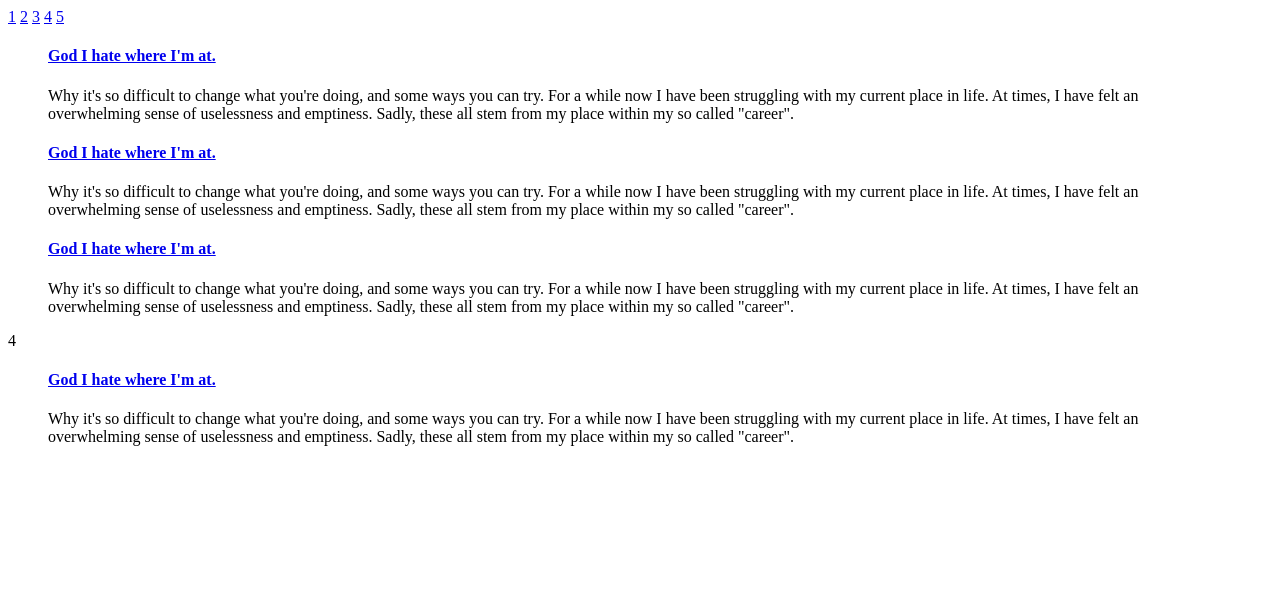
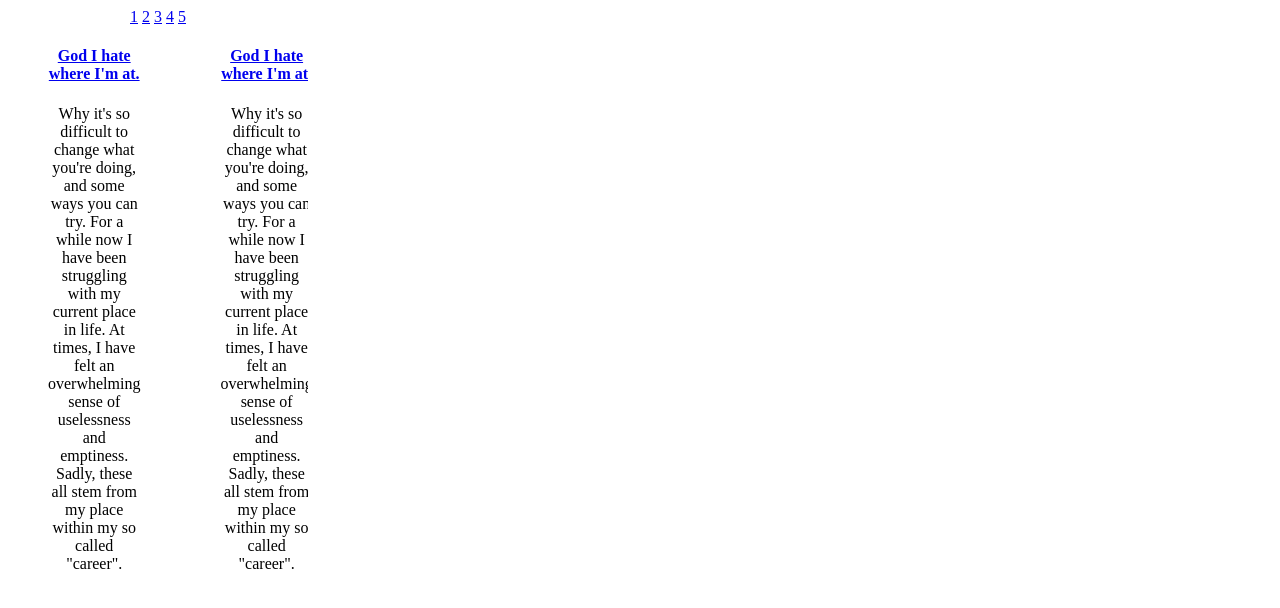
Before and after one commit to ethdev279/embed, a plain HTML site: page index.html in a window 1280 px wide. Drawn offline with Linux system fonts and the light colour scheme; a script that the page names is missing.

Commit message:
Update index.html

```diff
--- a/index.html
+++ b/index.html
@@ -1,7 +1,7 @@
 <!DOCTYPE html>
 <html>
 <head>
-<link rel="stylesheet" type="text/css" href="slider.css">
+<link rel="stylesheet" type="text/css" href="style.css">
 </head>
 <body>
 <div class="slider">
```
